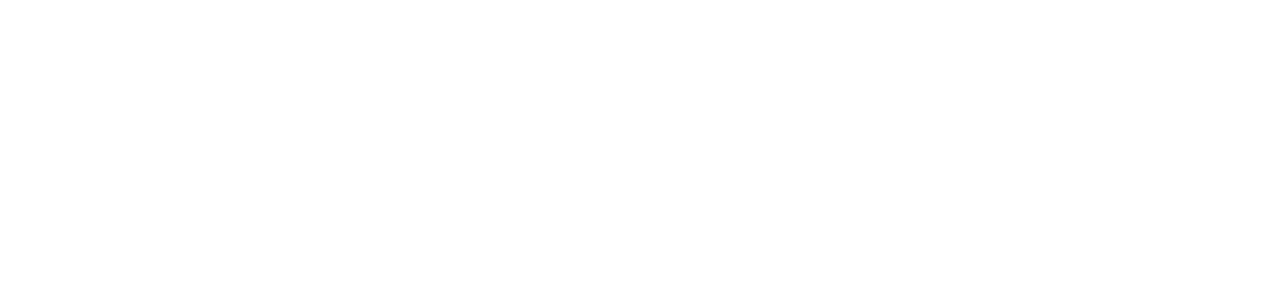
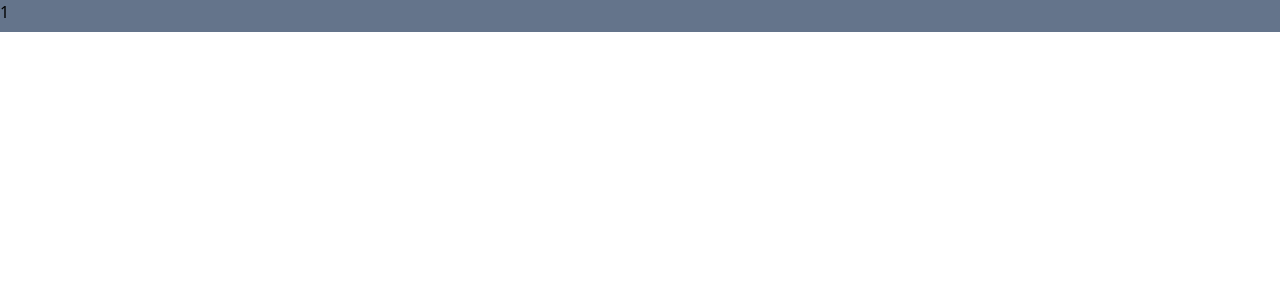
Before and after one commit to Banlangenn/gen-canvas-opt-code, a React (Vite) app: page / in a window 1280 px wide. Shown: the top 300 px of the page. Built offline with nearby package versions, Linux system fonts and the light colour scheme.

Commit message:
🐳 chore: add postcss

```diff
--- a/package.json
+++ b/package.json
@@ -19,8 +19,10 @@
 		"@typescript-eslint/eslint-plugin": "^5.50.0",
 		"@typescript-eslint/parser": "^5.50.0",
 		"@vitejs/plugin-react": "^3.0.0",
+		"autoprefixer": "^10.4.13",
 		"eslint": "^8.33.0",
 		"eslint-plugin-react": "^7.32.2",
+		"postcss": "^8.4.21",
 		"tailwindcss": "^3.2.4",
 		"typescript": "^4.9.3",
 		"vite": "^4.0.0"
--- /dev/null
+++ b/postcss.config.cjs
@@ -0,0 +1,6 @@
+module.exports = {
+	plugins: {
+		tailwindcss: {},
+		autoprefixer: {},
+	}
+}
--- a/src/App.tsx
+++ b/src/App.tsx
@@ -4,7 +4,7 @@
 function App() {
 	const [count, setCount] = useState(0);
 
-	return <div className='App'></div>;
+	return <div className='bg-slate-500 h-8'>1</div>;
 }
 
 export default App;
--- a/tailwind.config.cjs
+++ b/tailwind.config.cjs
@@ -1,6 +1,6 @@
 /** @type {import('tailwindcss').Config} */
 module.exports = {
-  content: ['./src/**/*.{tsx}'],
+  content: ['./src/**/*.tsx'],
   theme: {
     extend: {},
   },
```
Also changed, not shown: 1 other file (tests, documents, lock files or other folders). Lines whose indentation alone changed are shown as unchanged.
